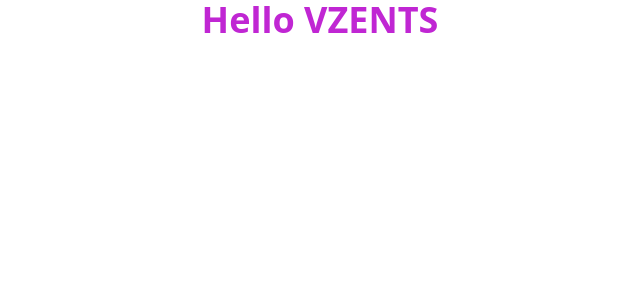
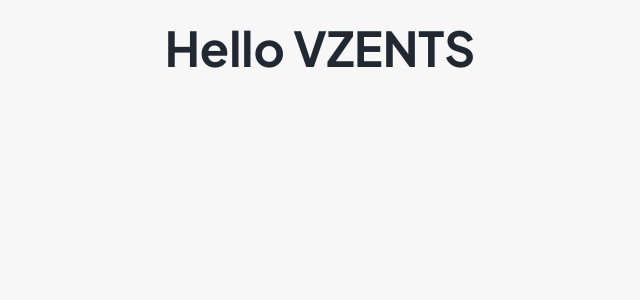
Before and after one commit to rolandowebdev/submission-dicoding-membuat-aplikasi-web-dengan-react, a React (Vite) app: page / in a window 1280 px wide. Shown: the top 300 px of the page, without its empty margins (320-960 px from the left). Built offline with nearby package versions, Linux system fonts and the light colour scheme.

Commit message:
feat(layout): create root and page container and add additional theme

```diff
--- a/package.json
+++ b/package.json
@@ -10,6 +10,7 @@
     "preview": "vite preview"
   },
   "dependencies": {
+    "@fontsource/plus-jakarta-sans": "^5.0.13",
     "react": "^18.2.0",
     "react-dom": "^18.2.0"
   },
--- a/src/App.tsx
+++ b/src/App.tsx
@@ -1,7 +1,9 @@
+import { PageContainer } from '@/components'
+
 export const App = () => {
 	return (
-		<h1 className='text-4xl font-bold text-fuchsia-600 text-center'>
-			Hello VZENTS
-		</h1>
+		<PageContainer>
+			<h1 className='font-bold text-center text-5xl'>Hello VZENTS</h1>
+		</PageContainer>
 	)
 }
--- /dev/null
+++ b/src/components/index.ts
@@ -0,0 +1 @@
+export * from './layouts'
--- /dev/null
+++ b/src/components/layouts/PageContainer.tsx
@@ -0,0 +1,13 @@
+import React from 'react'
+
+type PageContainerProps = {
+	children: React.ReactNode
+}
+
+export const PageContainer = ({ children }: PageContainerProps) => {
+	return (
+		<main className='mx-auto flex w-full max-w-4xl flex-col justify-center py-6 px-4 sm:py-6 sm:px-9'>
+			{children}
+		</main>
+	)
+}
--- /dev/null
+++ b/src/components/layouts/RootContainer.tsx
@@ -0,0 +1,13 @@
+import React from 'react'
+
+type RootContainerProps = {
+	children: React.ReactNode
+}
+
+export const RootContainer = ({ children }: RootContainerProps) => {
+	return (
+		<div className='m-auto flex h-full min-h-screen w-full flex-col justify-between bg-brand-light text-brand-dark transition-colors duration-300 dark:bg-brand-dark dark:text-brand-light'>
+			{children}
+		</div>
+	)
+}
--- /dev/null
+++ b/src/components/layouts/index.ts
@@ -0,0 +1,2 @@
+export * from './RootContainer'
+export * from './PageContainer'
--- a/src/main.tsx
+++ b/src/main.tsx
@@ -1,11 +1,18 @@
+import '@fontsource/plus-jakarta-sans/400.css'
+import '@fontsource/plus-jakarta-sans/500.css'
+import '@fontsource/plus-jakarta-sans/600.css'
+import '@fontsource/plus-jakarta-sans/700.css'
+import '@/index.pcss'
+
 import React from 'react'
 import ReactDOM from 'react-dom/client'
 import { App } from '@/App.tsx'
-
-import '@/index.pcss'
+import { RootContainer } from '@/components'
 
 ReactDOM.createRoot(document.getElementById('root')!).render(
 	<React.StrictMode>
-		<App />
+		<RootContainer>
+			<App />
+		</RootContainer>
 	</React.StrictMode>
 )
--- a/tailwind.config.js
+++ b/tailwind.config.js
@@ -1,8 +1,22 @@
 /** @type {import('tailwindcss').Config} */
 export default {
+	darkMode: ['class'],
 	content: ['./index.html', './src/**/*.{js,ts,jsx,tsx}'],
 	theme: {
-		extend: {}
+		fontFamily: {
+			sans: ['Plus Jakarta Sans', 'sans-serif']
+		},
+		extend: {
+			colors: {
+				brand: {
+					blue: '#4477CE',
+					dark: '#222831',
+					light: '#F7F7F7',
+					softDark: '#393E46',
+					softLight: '#EEEEEE'
+				}
+			}
+		}
 	},
 	plugins: []
 }
```
Also changed, not shown: 1 other file (tests, documents, lock files or other folders).
